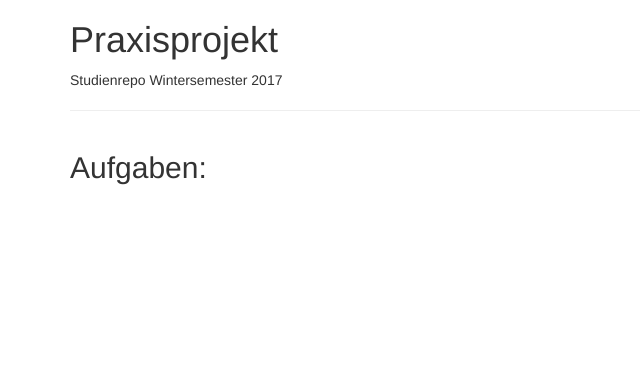
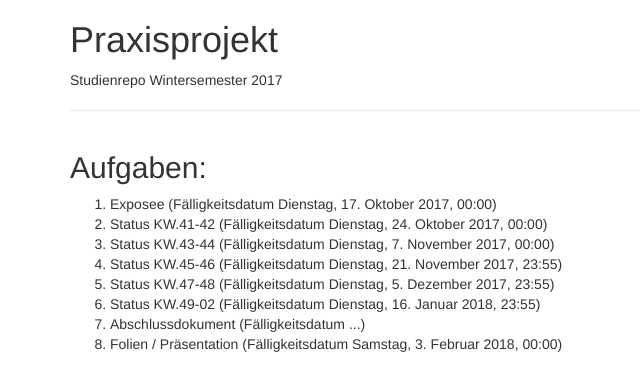
Before and after one commit to MatthiasHertel/ws17_pp, a plain HTML site: page web/index.html in a window 1280 px wide. Shown: the whole page, without its empty margins (0-640 px from the left). Drawn offline with Linux system fonts and the light colour scheme.

Commit message:
roadmap aufgaben

```diff
--- a/web/index.html
+++ b/web/index.html
@@ -18,6 +18,23 @@
       <div class="row">
         <div class="col-md-12">
           <h2>Aufgaben:</h2>
+          <ol>
+            <li>Exposee (Fälligkeitsdatum	Dienstag, 17. Oktober 2017, 00:00)</li>
+
+            <li>Status KW.41-42 (Fälligkeitsdatum	Dienstag, 24. Oktober 2017, 00:00)</li>
+
+            <li>Status KW.43-44 (Fälligkeitsdatum	Dienstag, 7. November 2017, 00:00)</li>
+
+            <li>Status KW.45-46 (Fälligkeitsdatum	Dienstag, 21. November 2017, 23:55)</li>
+
+            <li>Status KW.47-48 (Fälligkeitsdatum	Dienstag, 5. Dezember 2017, 23:55)</li>
+
+            <li>Status KW.49-02 (Fälligkeitsdatum	Dienstag, 16. Januar 2018, 23:55)</li>
+
+            <li>Abschlussdokument (Fälligkeitsdatum ...)</li>
+
+            <li>Folien / Präsentation (Fälligkeitsdatum	Samstag, 3. Februar 2018, 00:00)</li>
+          </ol>
         </div>
       </div>
     </div>
```
Also changed, not shown: 1 other file.
